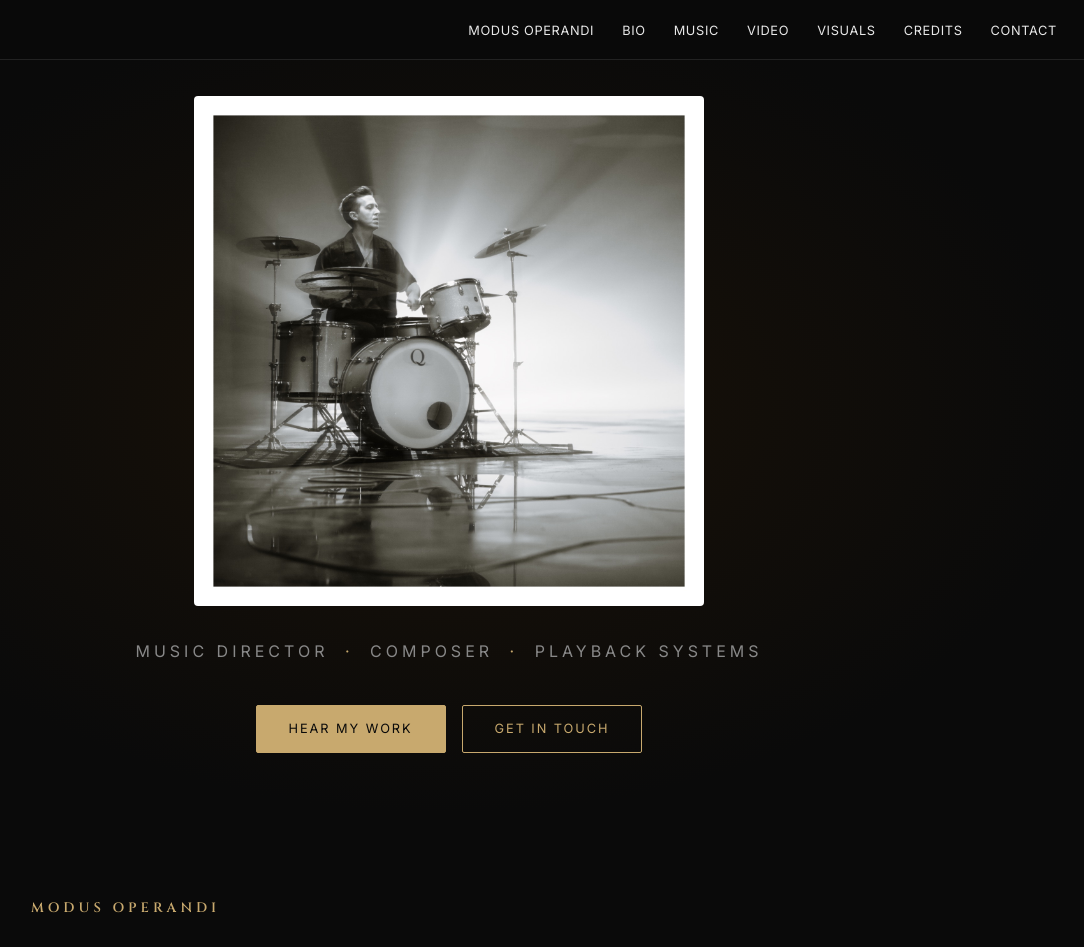
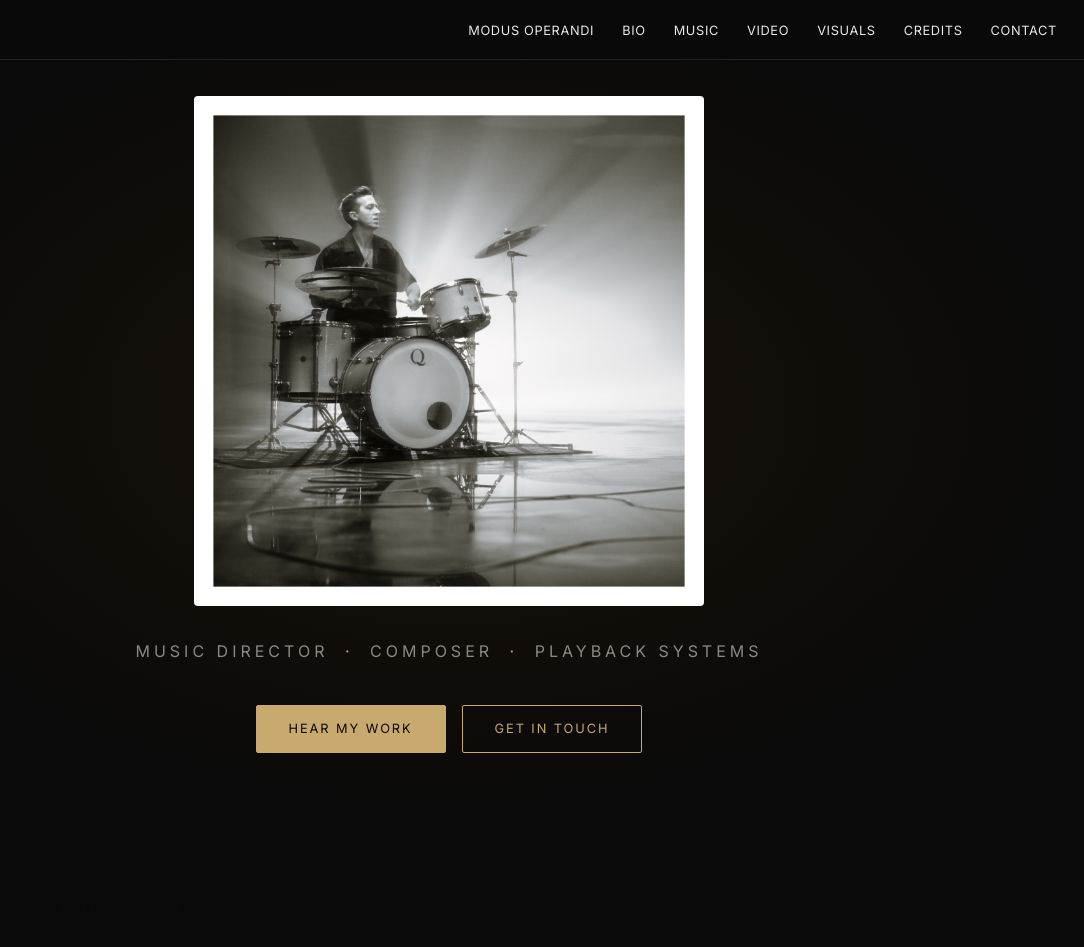
Before and after one commit to haydencscott84-star/haydencscott, a website: page index.html in a window 1280 px wide. Shown: the top 947 px of the page, without its empty margins (191-1275 px from the left). Drawn offline with Linux system fonts and the light colour scheme.

Commit message:
Visually hide Modus Operandi in-section label
Co-Authored-By: Claude Sonnet 5 <noreply@anthropic.com>

```diff
--- a/index.html
+++ b/index.html
@@ -426,7 +426,7 @@
 
   <!-- MODUS OPERANDI -->
   <section id="modus-operandi">
-    <div class="section-label">Modus Operandi</div>
+    <div class="section-label" style="color:var(--black);">Modus Operandi</div>
     <h2>Authenticity and Survival in Pursuit of Art</h2>
     <p>My purpose is to pursue, not inherit. The intention of action is the compass that steers my fate. Opportunities present themselves in unique ways, no one experience will ever be the same and it is my job to decide whether it carries me in the direction I want to go— not for money, fame or adoration, but for my own curiosity and love of the craft. If I don't truly love it, it will never last, even if I get lucky.</p>
     <p>Success is often a measure of sacrifice, and in accepting such risk, be mindful of the dividend; often experience and knowledge, rather than stability and wealth. Know every reward arrives with its own toll.</p>
```
